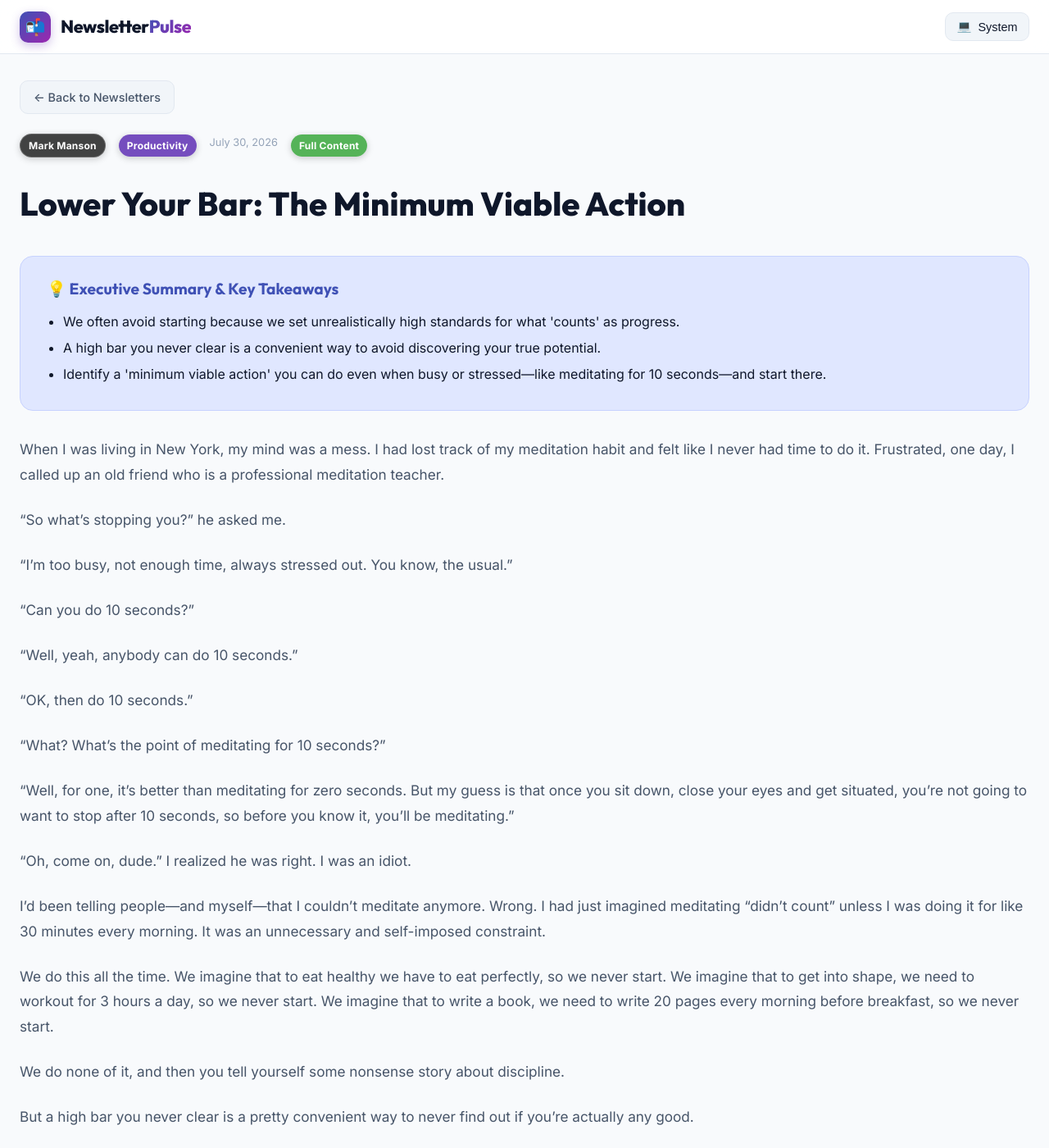
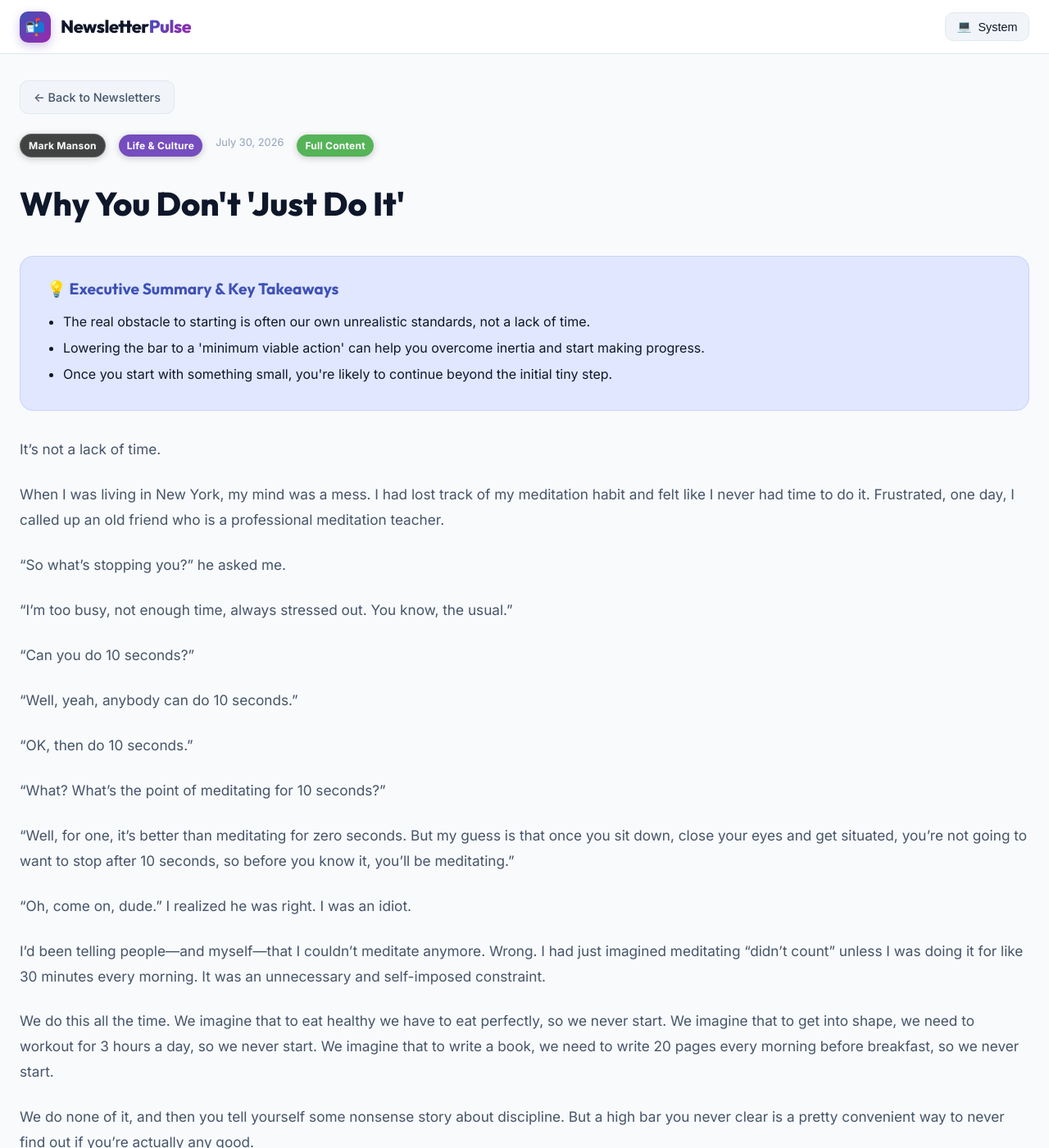
Before and after one commit to vampcoder/daily-newsletters, a Jekyll site: the page built from _posts/2026-07-30-why-you-dont-just-do-it.md, in a window 1280 px wide and 1400 px high. Shown: the whole window at 82% size. Built offline with Jekyll 4.4.1, drawn with Linux system fonts in a browser that asks for light colours.

Commit message:
Update newsletter: Why you don’t “just do it”

```diff
--- a/_posts/2026-07-30-why-you-dont-just-do-it.md
+++ b/_posts/2026-07-30-why-you-dont-just-do-it.md
@@ -1,43 +1,43 @@
 ---
 layout: post
-title: "Lower Your Bar: The Minimum Viable Action"
+title: "Why You Don't 'Just Do It'"
 date: 2026-07-30 10:05:19 +0000
 source: "Mark Manson"
-category: "Productivity"
-excerpt: "Mark Manson challenges the common excuse of 'not having enough time' by sharing a simple lesson from a meditation teacher: any amount of action beats none. He argues that our self-imposed high standards often prevent us from starting, and suggests lowering the bar to a minimum viable action to overcome procrastination."
+category: "Life & Culture"
+excerpt: "Mark Manson challenges the common excuse of not having enough time, revealing that the real barrier is often an unnecessarily high standard we set for ourselves. He shares a simple technique to overcome this by lowering the bar and starting with the smallest possible action, even if it's just 10 seconds. This practical advice helps readers break free from procrastination and build sustainable habits."
 theme_gradient: "linear-gradient(135deg, #3f51b5 0%, #303f9f 100%)"
 image: "https://embed.filekitcdn.com/e/njopr61Lrm7qgCrdkU6BX2/c5oqNZoueu1QgusZnurLwd?auto="
 is_summary: false
 key_takeaways:
-  - "We often avoid starting because we set unrealistically high standards for what 'counts' as progress."
-  - "A high bar you never clear is a convenient way to avoid discovering your true potential."
-  - "Identify a 'minimum viable action' you can do even when busy or stressed—like meditating for 10 seconds—and start there."
+  - "The real obstacle to starting is often our own unrealistic standards, not a lack of time."
+  - "Lowering the bar to a 'minimum viable action' can help you overcome inertia and start making progress."
+  - "Once you start with something small, you're likely to continue beyond the initial tiny step."
 ---
+
+It’s not a lack of time.
 
 When I was living in New York, my mind was a mess. I had lost track of my meditation habit and felt like I never had time to do it. Frustrated, one day, I called up an old friend who is a professional meditation teacher.
 
-"So what's stopping you?" he asked me.
+“So what’s stopping you?” he asked me.
 
-"I'm too busy, not enough time, always stressed out. You know, the usual."
+“I’m too busy, not enough time, always stressed out. You know, the usual.”
 
-"Can you do 10 seconds?"
+“Can you do 10 seconds?”
 
-"Well, yeah, anybody can do 10 seconds."
+“Well, yeah, anybody can do 10 seconds.”
 
-"OK, then do 10 seconds."
+“OK, then do 10 seconds.”
 
-"What? What's the point of meditating for 10 seconds?"
+“What? What’s the point of meditating for 10 seconds?”
 
-"Well, for one, it's better than meditating for zero seconds. But my guess is that once you sit down, close your eyes and get situated, you're not going to want to stop after 10 seconds, so before you know it, you'll be meditating."
+“Well, for one, it’s better than meditating for zero seconds. But my guess is that once you sit down, close your eyes and get situated, you’re not going to want to stop after 10 seconds, so before you know it, you’ll be meditating.”
 
-"Oh, come on, dude." I realized he was right. I was an idiot.
+“Oh, come on, dude.” I realized he was right. I was an idiot.
 
-I'd been telling people—and myself—that I couldn't meditate anymore. Wrong. I had just imagined meditating "didn't count" unless I was doing it for like 30 minutes every morning. It was an unnecessary and self-imposed constraint.
+I'd been telling people—and myself—that I couldn't meditate anymore. Wrong. I had just imagined meditating “didn’t count” unless I was doing it for like 30 minutes every morning. It was an unnecessary and self-imposed constraint.
 
 We do this all the time. We imagine that to eat healthy we have to eat perfectly, so we never start. We imagine that to get into shape, we need to workout for 3 hours a day, so we never start. We imagine that to write a book, we need to write 20 pages every morning before breakfast, so we never start.
 
-We do none of it, and then you tell yourself some nonsense story about discipline.
-
-But a high bar you never clear is a pretty convenient way to never find out if you're actually any good.
+We do none of it, and then you tell yourself some nonsense story about discipline. But a high bar you never clear is a pretty convenient way to never find out if you're actually any good.
 
 So I say lower your bar. Find your minimum viable action, and go.
```
